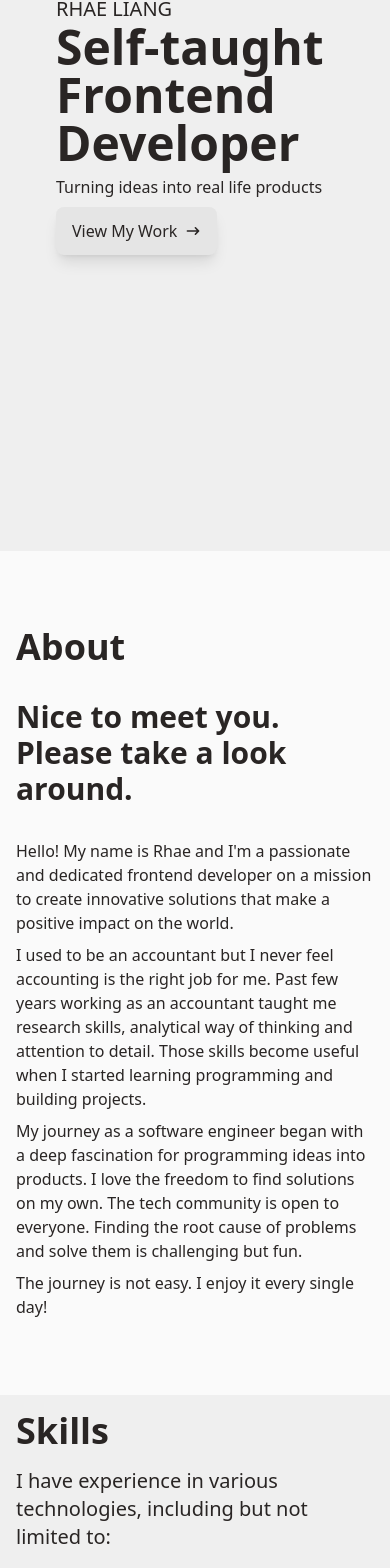
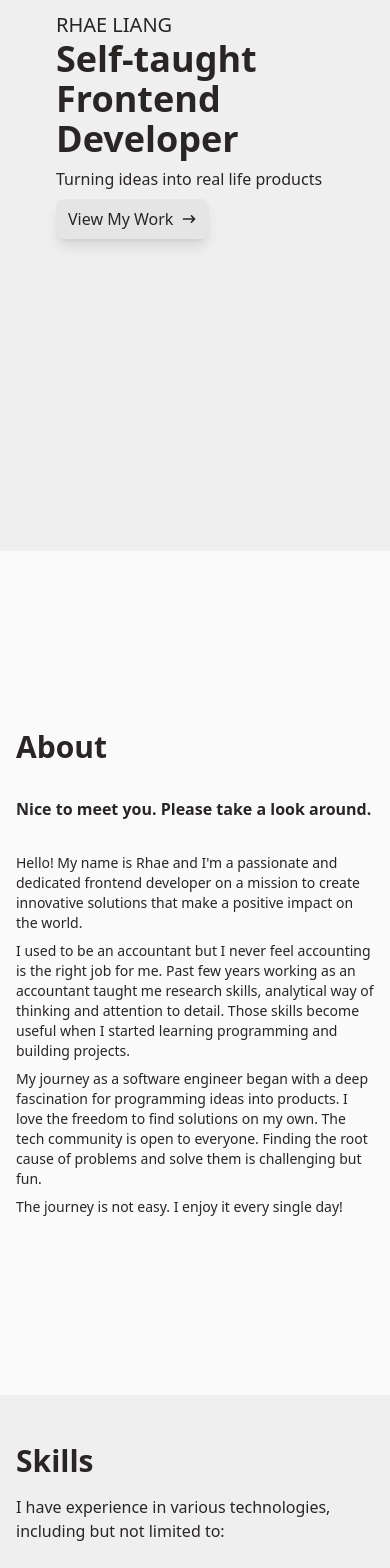
Before and after one commit to Ra3L/Ra3L.github.io, a React (Vite) app: page / in a window 390 px wide. Shown: the part 293-1861 px from the top of the page. Built offline with nearby package versions, Linux system fonts and the light colour scheme.

Commit message:
add mobile responsive

```diff
--- a/src/components/About.jsx
+++ b/src/components/About.jsx
@@ -1,3 +1,5 @@
+import SectionHeader from "../ui/SectionHeader";
+
 /* eslint-disable react/no-unescaped-entities */
 function About() {
   return (
@@ -8,15 +10,15 @@ function About() {
       <div className="flex flex-col justify-center items-center w-full h-full">
         <div className="max-w-[64rem] w-full grid grid-cols-2 gap-8">
           <div className="sm:text-right pb-8 pl-4">
-            <h2 className="text-4xl font-extrabold">About</h2>
+            <SectionHeader>About</SectionHeader>
           </div>
           <div></div>
         </div>
         <div className="max-w-[64rem] w-full grid sm:grid-cols-2 gap-8 px-4">
-          <div className="sm:text-right text-3xl font-bold">
+          <div className="sm:text-right sm:text-3xl font-bold">
             <p>Nice to meet you. Please take a look around.</p>
           </div>
-          <div>
+          <div className="text-sm sm:text-base">
             <p className="pb-2">
               Hello! My name is Rhae and I'm a passionate and dedicated frontend
               developer on a mission to create innovative solutions that make a
--- a/src/components/Contact.jsx
+++ b/src/components/Contact.jsx
@@ -15,7 +15,7 @@ function Contact() {
           <IconGitHub />
           <IconLinkedIn />
         </div>
-        <p className="py-5 text-xl text-center">
+        <p className="py-5 sm:text-xl text-center">
           I'm always open to new opportunities, collaborations, and learning
           from others. If you'd like to get in touch, don't hesitate to reach
           out. I'll get back to you as soon as I can!
--- a/src/components/Home.jsx
+++ b/src/components/Home.jsx
@@ -6,14 +6,14 @@ function Home() {
     <div name="home" className="w-full h-screen">
       <div className="max-w-[64rem] mx-auto px-8 flex flex-col justify-center h-full">
         <p className="text-xl sm:text-2xl pl-6">RHAE LIANG</p>
-        <h1 className="text-5xl sm:text-6xl font-extrabold pl-6">
+        <h1 className="text-4xl sm:text-6xl font-extrabold pl-6">
           Self-taught Frontend Developer
         </h1>
         <p className="text-l sm:text-xl pt-2 pl-6">
           Turning ideas into real life products
         </p>
         <div className="pl-6">
-          <button className="rounded-lg shadow-lg bg-neutral-200 dark:bg-slate-300 dark:text-neutral-600 px-4 py-3 my-2 flex items-center hover:bg-[#8c8c8c] hover:boder-[#9f9f9f] hover:shadow-2xl -z-50">
+          <button className="sm:text-xl rounded-lg shadow-lg bg-neutral-200 dark:bg-slate-300 dark:text-neutral-600 px-3 sm:px-4 py-2 sm:py-3 my-2 flex items-center hover:bg-[#8c8c8c] hover:boder-[#9f9f9f] hover:shadow-2xl">
             <Link to="projects" smooth={true} duration={500}>
               View My Work
             </Link>
--- a/src/components/Navbar.jsx
+++ b/src/components/Navbar.jsx
@@ -57,22 +57,22 @@ function Navbar() {
             : "absolute top-0 left-0 w-full h-screen bg-[#efefef] dark:bg-[#393939] flex flex-col justify-center items-center"
         }
       >
-        <li className="py-6 text-3xl hover:text-stone-500">
+        <li className="py-6 text-2xl hover:text-stone-500">
           <Link to="home" smooth={true} duration={500} onClick={handleClick}>
             HOME
           </Link>
         </li>
-        <li className="py-6 text-3xl hover:text-stone-500">
+        <li className="py-6 text-2xl hover:text-stone-500">
           <Link to="about" smooth={true} duration={500} onClick={handleClick}>
             ABOUT
           </Link>
         </li>
-        <li className="py-6 text-3xl hover:text-stone-500">
+        <li className="py-6 text-2xl hover:text-stone-500">
           <Link to="skills" smooth={true} duration={500} onClick={handleClick}>
             SKILLS
           </Link>
         </li>
-        <li className="py-6 text-3xl hover:text-stone-500">
+        <li className="py-6 text-2xl hover:text-stone-500">
           <Link
             to="projects"
             smooth={true}
@@ -82,7 +82,7 @@ function Navbar() {
             PROJECTS
           </Link>
         </li>
-        <li className="py-6 text-3xl hover:text-stone-500">
+        <li className="py-6 text-2xl hover:text-stone-500">
           <Link to="contact" smooth={true} duration={500} onClick={handleClick}>
             CONTACT
           </Link>
--- a/src/components/Projects.jsx
+++ b/src/components/Projects.jsx
@@ -12,9 +12,9 @@ function Projects() {
       className="w-full h-screen bg-neutral-50 dark:bg-neutral-700 break-after-page"
     >
       <div className="max-w-[64rem] mx-auto p-4 flex flex-col justify-center w-full h-full">
-        <div className="pb-3">
+        <div className="mt-8">
           <SectionHeader>Projects</SectionHeader>
-          <p className="py-6 text-xl">
+          <p className="py-4 sm:text-xl">
             Here are some of the projects I've worked on. Feel free to explore
             them and let me know your thoughts.
           </p>
--- a/src/components/Skills.jsx
+++ b/src/components/Skills.jsx
@@ -15,15 +15,15 @@ function Skills() {
   return (
     <div name="skills" className="w-full h-screen">
       <div className="max-w-[64rem] mx-auto p-4 flex flex-col justify-center w-full h-full">
-        <div>
+        <div className="my-8">
           <SectionHeader>Skills</SectionHeader>
-          <p className="py-4 text-xl">
+          <p className="py-4 sm:text-xl">
             I have experience in various technologies, including but not limited
             to:
           </p>
         </div>
 
-        <div className="w-full grid grid-cols-2 sm:grid-cols-4 gap-4 text-center py-8">
+        <div className="w-full grid grid-cols-2 sm:grid-cols-4 gap-4 text-center py-8 overflow-y-auto">
           <SkillIcon src={Javascript} alt="Javascript icon">
             JAVASCRIPT
           </SkillIcon>
--- a/src/ui/SectionHeader.jsx
+++ b/src/ui/SectionHeader.jsx
@@ -1,6 +1,6 @@
 /* eslint-disable react/prop-types */
 function SectionHeader({ children }) {
-  return <h2 className="text-4xl font-bold">{children}</h2>;
+  return <h2 className="text-3xl sm:text-4xl font-bold">{children}</h2>;
 }
 
 export default SectionHeader;
```
